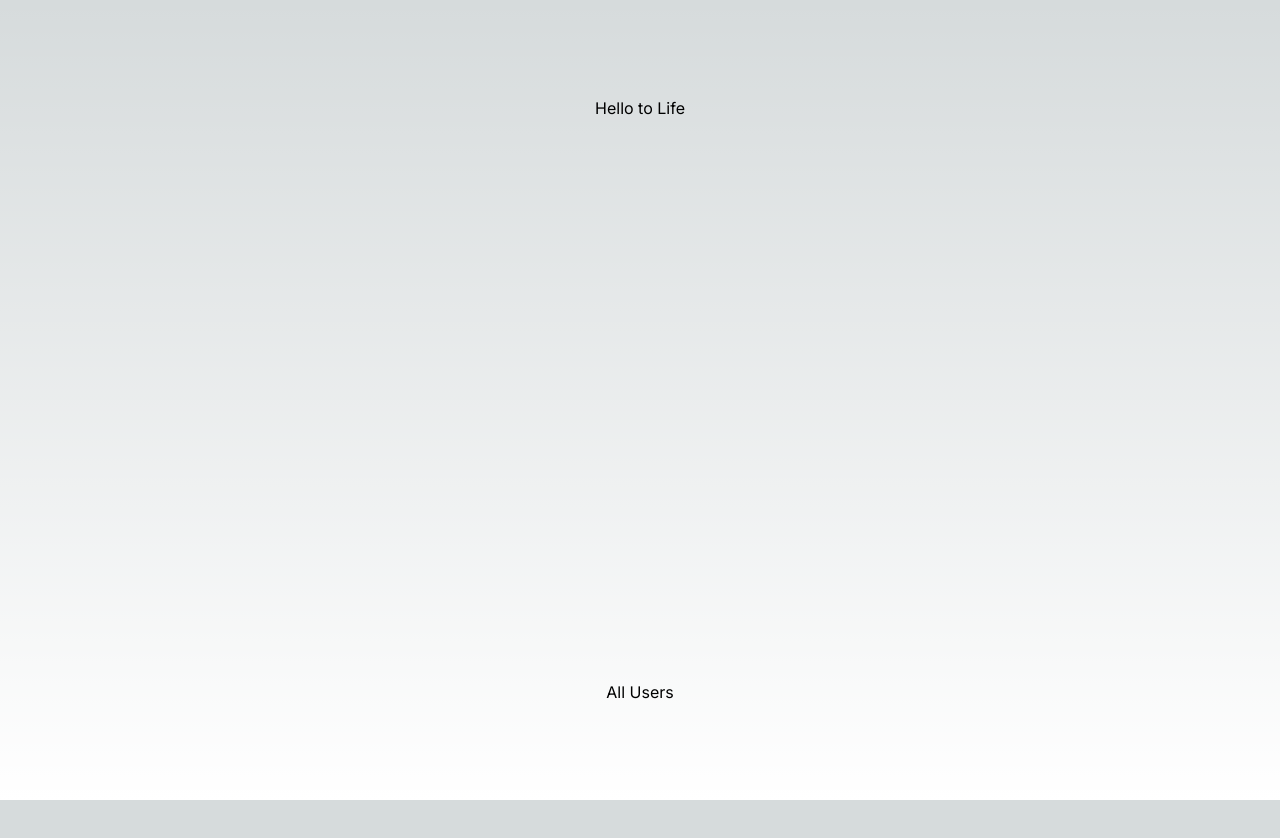
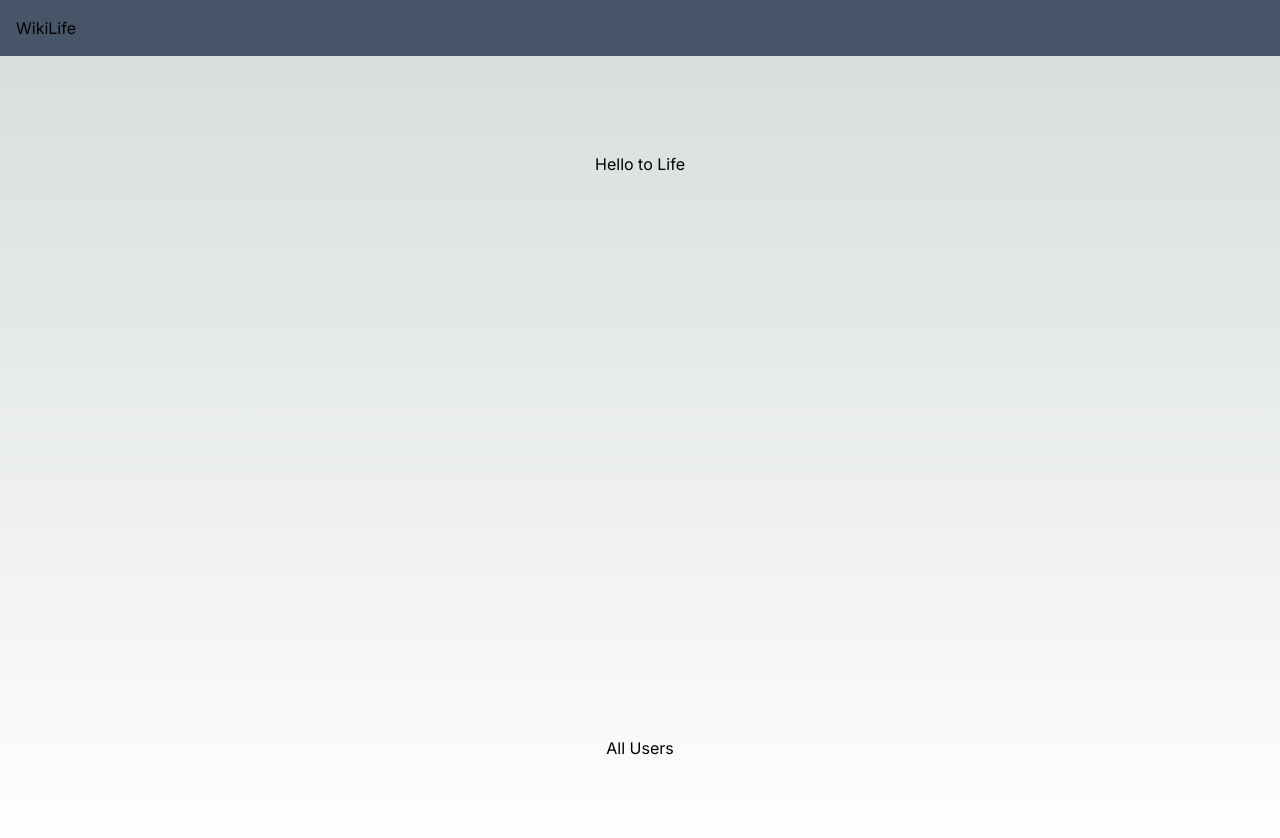
Before and after one commit to Ikendu/nextApp, a Next.js app: page / in a window 1280 px wide. Shown: the top 838 px of the page. Before the commit the page ends 800 px from the top, so only its background shows below. Built offline with nearby package versions, Linux system fonts and the light colour scheme.

Commit message:
navbar page

```diff
--- a/app/layout.tsx
+++ b/app/layout.tsx
@@ -1,6 +1,7 @@
 import type { Metadata } from "next";
 import { Inter } from "next/font/google";
 import "./globals.css";
+import Navbar from "./users/[userId]/components/Navbar";
 
 const inter = Inter({ subsets: ["latin"] });
 
@@ -16,7 +17,10 @@ export default function RootLayout({
 }>) {
   return (
     <html lang="en">
-      <body className={inter.className}>{children}</body>
+      <body className={inter.className}>
+        <Navbar />
+        {children}
+      </body>
     </html>
   );
 }
--- /dev/null
+++ b/app/users/[userId]/components/Navbar.tsx
@@ -0,0 +1,12 @@
+import Link from "next/link";
+
+function Navbar() {
+  return (
+    <nav className=" bg-slate-600 p-4">
+      <h1>
+        <Link href={"/"}>WikiLife</Link>
+      </h1>
+    </nav>
+  );
+}
+export default Navbar;
--- /dev/null
+++ b/app/users/[userId]/not-found.tsx
@@ -0,0 +1,6 @@
+import { notFound } from "next/navigation"; //not nessary for custom error
+
+export default function NotFound() {
+  return notFound(); // not useful in custom error
+  // return <div>Any custom error page can be done here</div>
+}
```
